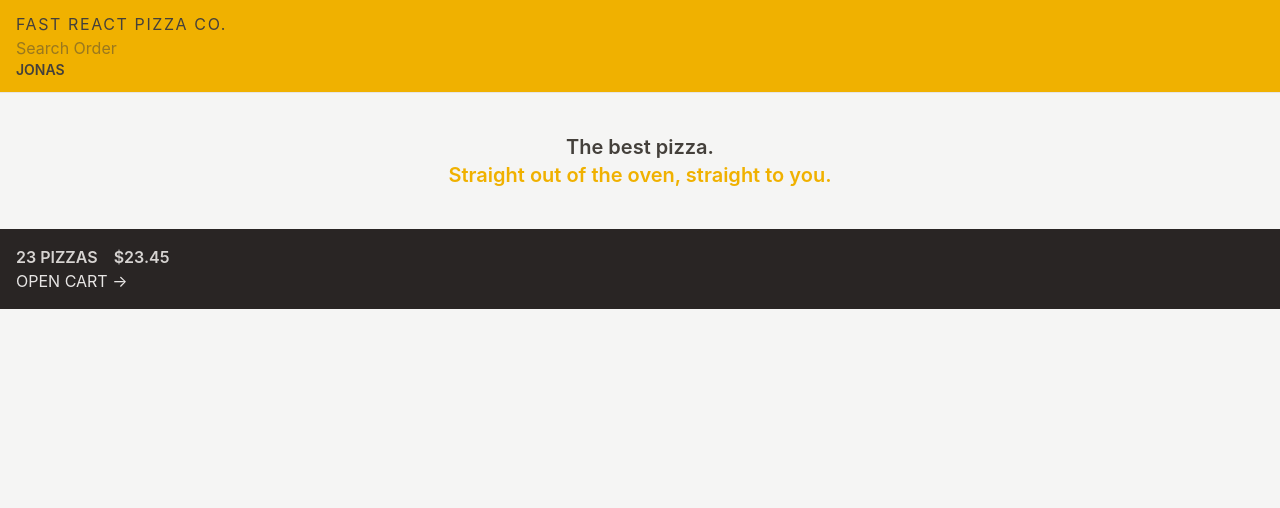
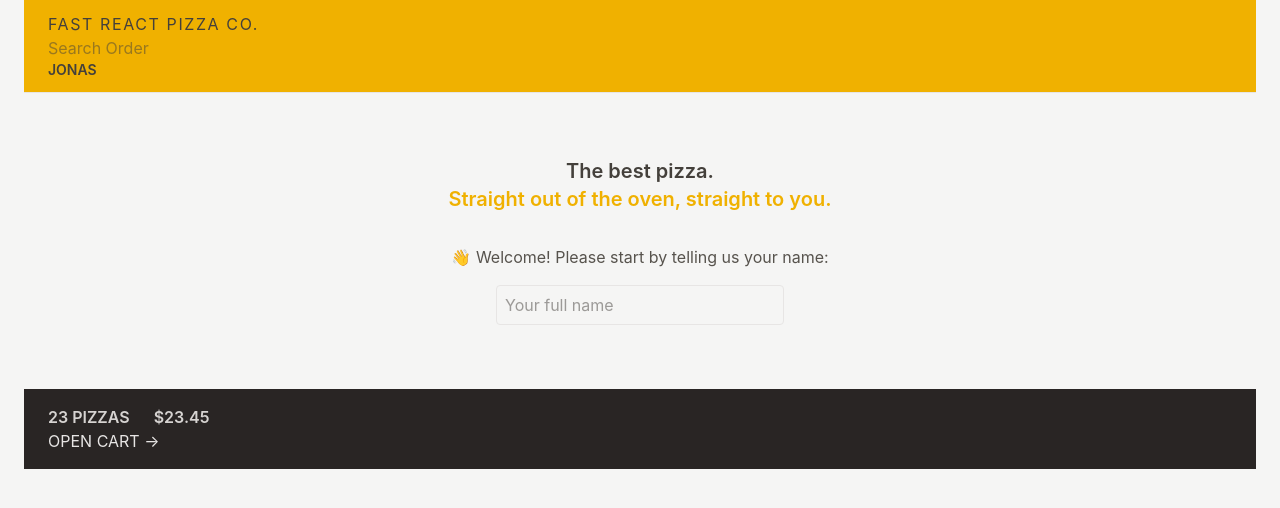
Before and after one commit to DENBARIT/PizzaDeliveryApplication, a React (Vite) app: page / in a window 1280 px wide. Shown: the top 508 px of the page. Built offline with nearby package versions, Linux system fonts and the light colour scheme.

Commit message:
feat(ui):adding responsivness

```diff
--- a/TailwindCss/note.md
+++ b/TailwindCss/note.md
@@ -19,3 +19,5 @@ export default {
 ->px,py,pb,pt=for padding
 ->mb,mx,my=>for margin
 ->hidden=>for display none,block,inline,inline-block  .
+=>media query=>for the given media queries,sm,md
+=>This means as the margin reaches sm then the margin will overwrite the default my-10 to my-16
--- a/src/Features/cart/CartOverview.jsx
+++ b/src/Features/cart/CartOverview.jsx
@@ -2,8 +2,8 @@
 import { Link } from "react-router-dom";
 function CartOverview() {
   return (
-    <div className="bg-stone-800 uppercase text-stone-200 p-4">
-      <p className="text-stone-300 font-semibold space-x-4">
+    <div className="bg-stone-800 uppercase text-stone-200 px-4 py-4 sm:px-6 text-sm md:text-base" >
+      <p className="text-stone-300 font-semibold space-x-4 sm:space-x-6">
         <span>23 pizzas</span>
         <span>$23.45</span>
       </p>
--- a/src/Features/order/Order.jsx
+++ b/src/Features/order/Order.jsx
@@ -84,6 +84,7 @@ function Order() {
   );
 }
 // here we cannot use useParama inside the loader function, because it's not a component, so we need to use params from the loader function
+// the useparams return params={objectid:121312}
 export async function loader({params}){
   const order=await getOrder(params.orderId)
   return order
--- a/src/Features/user/CreateUser.jsx
+++ b/src/Features/user/CreateUser.jsx
@@ -9,13 +9,14 @@ function CreateUser() {
 
   return (
     <form onSubmit={handleSubmit}>
-      <p>👋 Welcome! Please start by telling us your name:</p>
+      <p className="mb-4 text-sm text-stone-600 md:text-base">👋 Welcome! Please start by telling us your name:</p>
 
       <input
         type="text"
         placeholder="Your full name"
         value={username}
         onChange={(e) => setUsername(e.target.value)}
+        className="border border-stone-200 rounded px-2 py-2 w-72 h-10"
       />
 
       {username !== '' && (
--- a/src/ui/AppLayout.jsx
+++ b/src/ui/AppLayout.jsx
@@ -8,7 +8,7 @@ function AppLayout(){
     const isLoading=navigation.state==="loading";
 
     return (
-        <div className="layout">
+        <div className="px:4 sm:px-6">
             {isLoading && <Loader/>}
             <Header/>
             <main>
--- a/src/ui/Header.jsx
+++ b/src/ui/Header.jsx
@@ -4,7 +4,7 @@ import Username from "../Features/user/Username.jsx";
 
 function Header(){
     return (
-        <header className="bg-yellow-500 px-4 py-3 uppercase border-b border-stone-200">
+        <header className="bg-yellow-500 px-4 py-3 uppercase border-b border-stone-200 sm:px-6">
             <Link to="/" className="tracking-widest">Fast React Pizza Co.</Link>
         <SearchOrder/>
 <Username/>
--- a/src/ui/Home.jsx
+++ b/src/ui/Home.jsx
@@ -1,6 +1,8 @@
+import CreateUser from "../Features/user/CreateUser";
+
 function Home() {
   return (
-    <div className="my-10 text-center">
+    <div className="my-10 text-center sm:my-16">
       <h1 className="mb-8 text-xl font-semibold ">
         The best pizza.
         <br />
@@ -8,6 +10,7 @@ function Home() {
           Straight out of the oven, straight to you.
         </span>
       </h1>
+      <CreateUser />
     </div>
   );
 }
```
